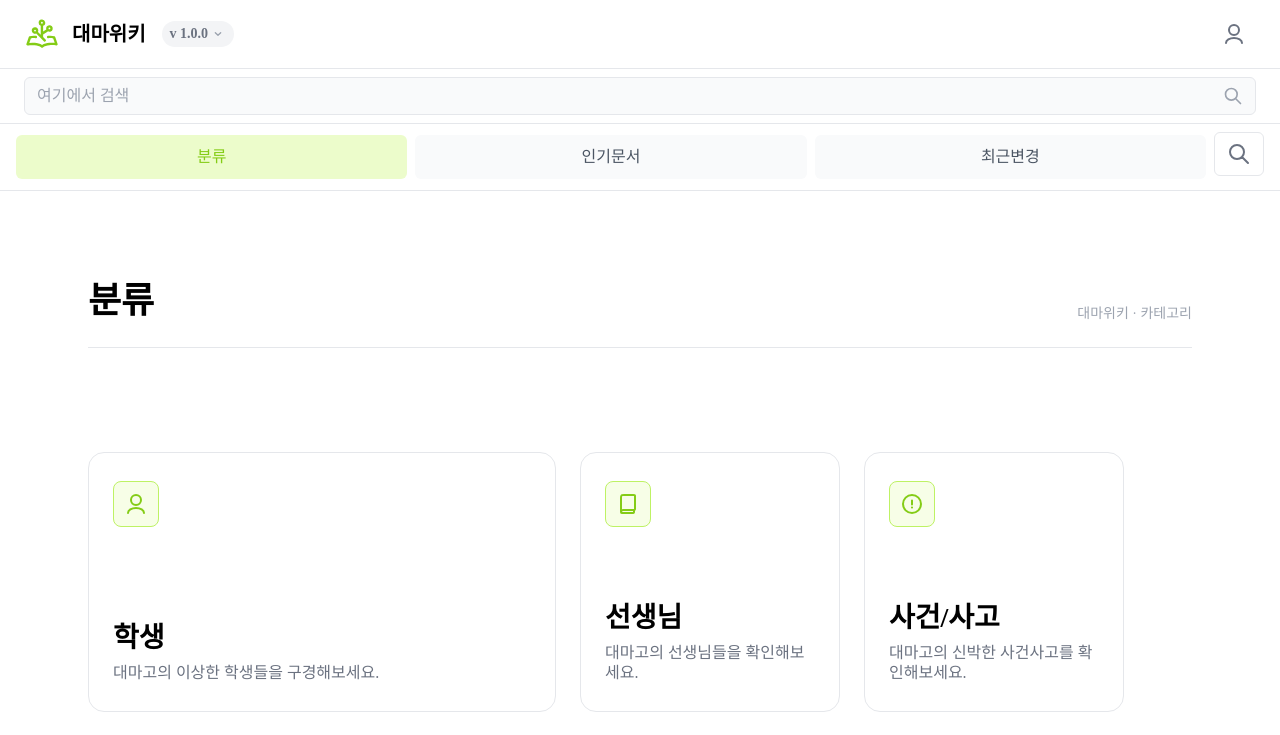
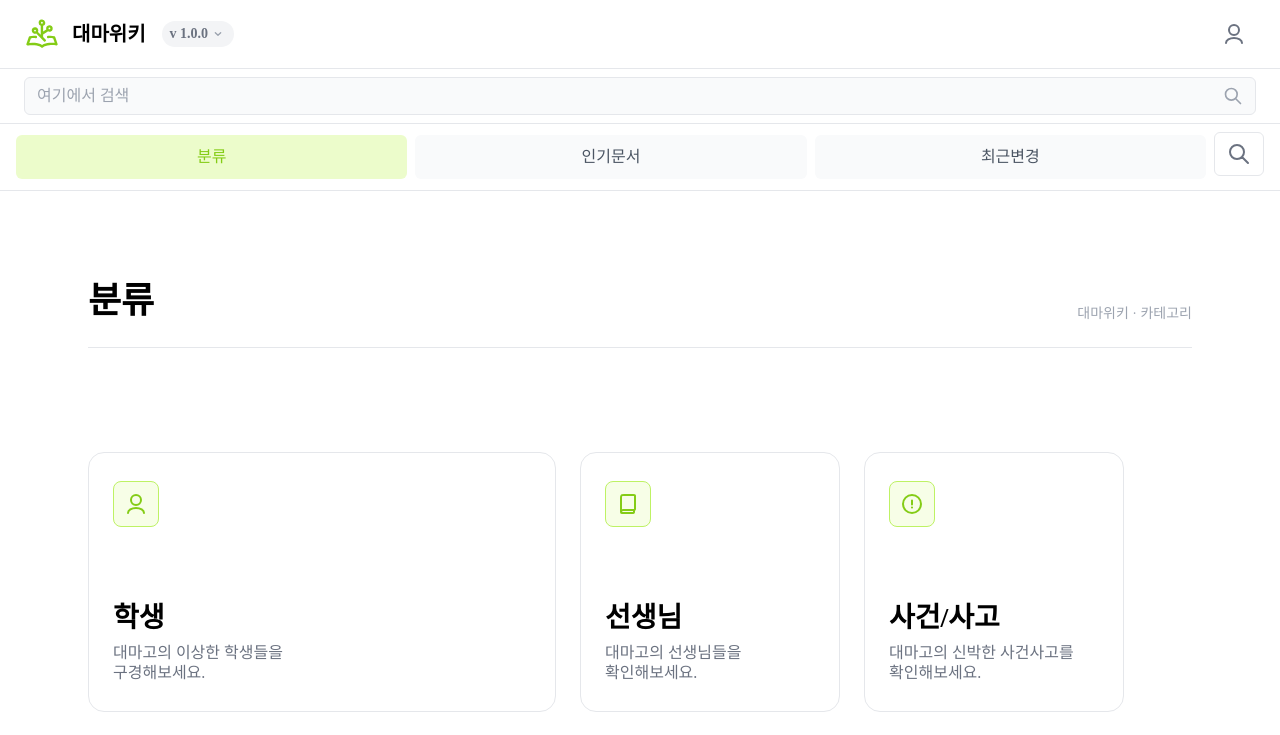
Before and after one commit to Daemawiki/Claudia, a Next.js app: page /division in a window 1280 px wide. Shown: the top 735 px of the page. Built offline with nearby package versions, Linux system fonts and the light colour scheme.

Commit message:
chore :: division 라우트 lint 오류 정리

```diff
--- a/src/app/(with-header)/division/Card.tsx
+++ b/src/app/(with-header)/division/Card.tsx
@@ -1,4 +1,10 @@
-import { Arrow_Short, Book, Notebook, User, Warn } from "@/assets";
+import {
+  Arrow_Short as ArrowShort,
+  Book,
+  Notebook,
+  User,
+  Warn,
+} from "@/assets";
 
 interface CardProps {
   longWidth?: boolean;
@@ -6,8 +12,7 @@ interface CardProps {
   onClick?: () => void;
 }
 
-export const Card = ({ longWidth, type, onClick }: CardProps) => {
-  const cardIcon = {
+const cardIconMap = {
   student: {
     icon: <User />,
     title: "학생",
@@ -29,24 +34,38 @@ export const Card = ({ longWidth, type, onClick }: CardProps) => {
     details: "다양한 동아리들을\n만나보세요.",
   },
 };
+
+function Card({ longWidth = false, type, onClick = undefined }: CardProps) {
+  const currentCard = cardIconMap[type];
+
   return (
-    <div
+    <button
+      type="button"
       onClick={onClick}
-      className={`w-full group hover:shadow-lg ${longWidth ? "max-w-[468px]" : "max-w-[260px]"} min-w-[220px] flex flex-col justify-between px-6 py-7 bg-white border border-gray200 rounded-2xl h-[260px] transition-all`}
+      className={`w-full group hover:shadow-lg ${longWidth ? "max-w-[468px]" : "max-w-[260px]"} min-w-[220px] flex flex-col justify-between px-6 py-7 bg-white border border-gray200 rounded-2xl h-[260px] transition-all text-left`}
     >
       <div className="w-full flex justify-between">
         <div className="rounded-lg flex bg-lime50 border border-lime300 p-2.5 text-lime500">
-          {cardIcon[type].icon}
+          {currentCard.icon}
         </div>
-        <Arrow_Short
+        <ArrowShort
           direction={longWidth ? "upRight" : "right"}
           className="text-gray200 opacity-0 cursor-pointer group-hover:opacity-100 transition-all"
         />
       </div>
       <div className="w-full flex flex-col gap-2">
-        <p className="text-bold28 text-black">{cardIcon[type].title}</p>
-        <p className="text-medium16 text-gray500">{cardIcon[type].details}</p>
+        <p className="text-bold28 text-black">{currentCard.title}</p>
+        <p className="text-medium16 text-gray500 whitespace-pre-line">
+          {currentCard.details}
+        </p>
       </div>
-    </div>
+    </button>
   );
+}
+
+Card.defaultProps = {
+  longWidth: false,
+  onClick: undefined,
 };
+
+export default Card;
--- a/src/app/(with-header)/division/page.tsx
+++ b/src/app/(with-header)/division/page.tsx
@@ -1,6 +1,5 @@
 import { Title } from "../document/[id]/Title";
-import { Card } from "./Card";
-import StudentPage from "./student/page";
+import Card from "./Card";
 
 export default function Division() {
   return (
--- a/src/app/(with-header)/division/student/page.tsx
+++ b/src/app/(with-header)/division/student/page.tsx
@@ -1,18 +1,19 @@
 import React from "react";
 import { Arrow } from "@/assets";
-import { Title } from "../../document/[id]/Title";
 import { RegisterInput } from "@/components";
 import { periodMenu, majorMenu, clubMenu } from "@/constant/dropdownItem";
+import { Title } from "../../document/[id]/Title";
 import { Pagination } from "../../recent/Pagination";
 import { List } from "../../recent/List";
 
 function StudentPage() {
-  const arr = new Array(10).fill({
+  const arr = Array.from({ length: 10 }, (_, index) => ({
+    id: `student-${index}`,
     title: "이태영",
     group: "학생",
     changeUserName: "김승원",
     changeTime: "2424-08-28 08:37",
-  });
+  }));
   return (
     <div className="w-full flex justify-center">
       <div className="flex flex-col w-full max-w-[1200px]">
@@ -52,9 +53,9 @@ function StudentPage() {
               changeUserName="변경자"
               changeTime="변경 시간"
             />
-            {arr.map(({ title, group, changeUserName, changeTime }, index) => (
+            {arr.map(({ id, title, group, changeUserName, changeTime }) => (
               <List
-                key={index}
+                key={id}
                 title={title}
                 group={group}
                 changeUserName={changeUserName}
```
Lines whose indentation alone changed are shown as unchanged.
